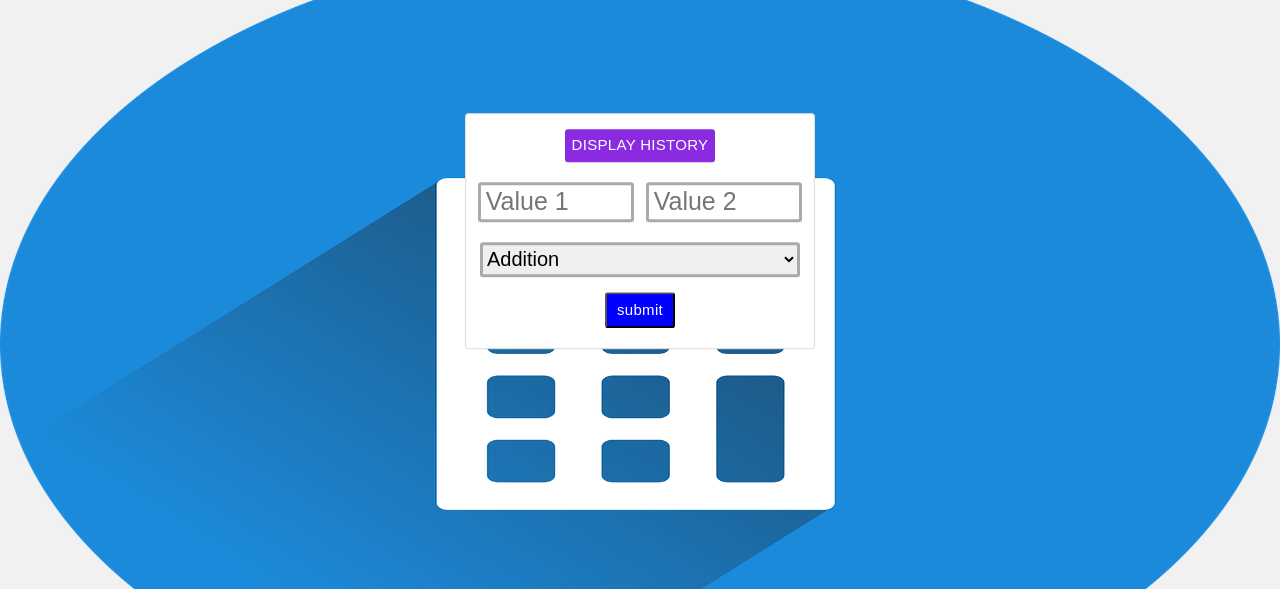
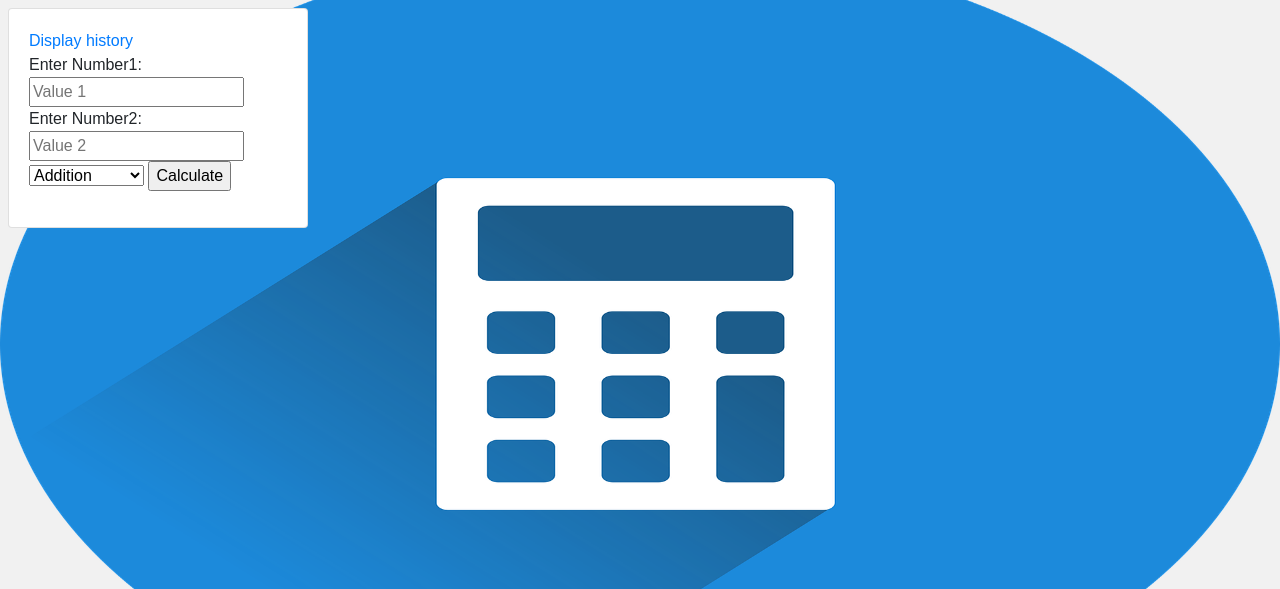
Before and after one commit to DikshaAGowda/Project3, a Flask app: page /Calculator in a window 1280 px wide. Shown: the part 56-645 px from the top of the page. Run offline with Flask 2, Linux system fonts and the light colour scheme; some libraries are stand-ins or nearby versions.

Commit message:
Update Calculator.html
Styling changes

```diff
--- a/templates/Calculator.html
+++ b/templates/Calculator.html
@@ -57,20 +57,31 @@
     </div>
 </nav>
 
-    <div class="calculator-div">
+   <div class = "Center">
+    <div class="card m-2" style="width: 300px";>
+        <div class="card-body">
         <a href="/history">Display history</a>
         <form onsubmit="calculate(this)">
-            <input name="num1" type="number" placeholder="Value 1" required />
-            <input name="num2" type="number" placeholder="Value 2" required />
+            <div class="block">
+            <lable>Enter Number1:</lable><input name="num1" type="number" placeholder="Value 1" required />
+                </div>
+                <div class="block">
+            <lable>Enter Number2:</lable><input name="num2" type="number" placeholder="Value 2" required />
+                    </div>
             <select name="type" required>
                 <option value="addition">Addition</option>
-                <option value="substraction">Subtraction</option>
+                <option value="subtraction">Subtraction</option>
                 <option value="multiplication">Multiplication</option>
                 <option value="division">Division</option>
             </select>
-            <input type="submit">
+            <input type="submit" value="Calculate"/>
         </form>
         <p class="result"></p>
+
+
+            </div>
+    </div>
+
     </div>
     <script src="/static/js/index.js"></script>
 </body>
```
